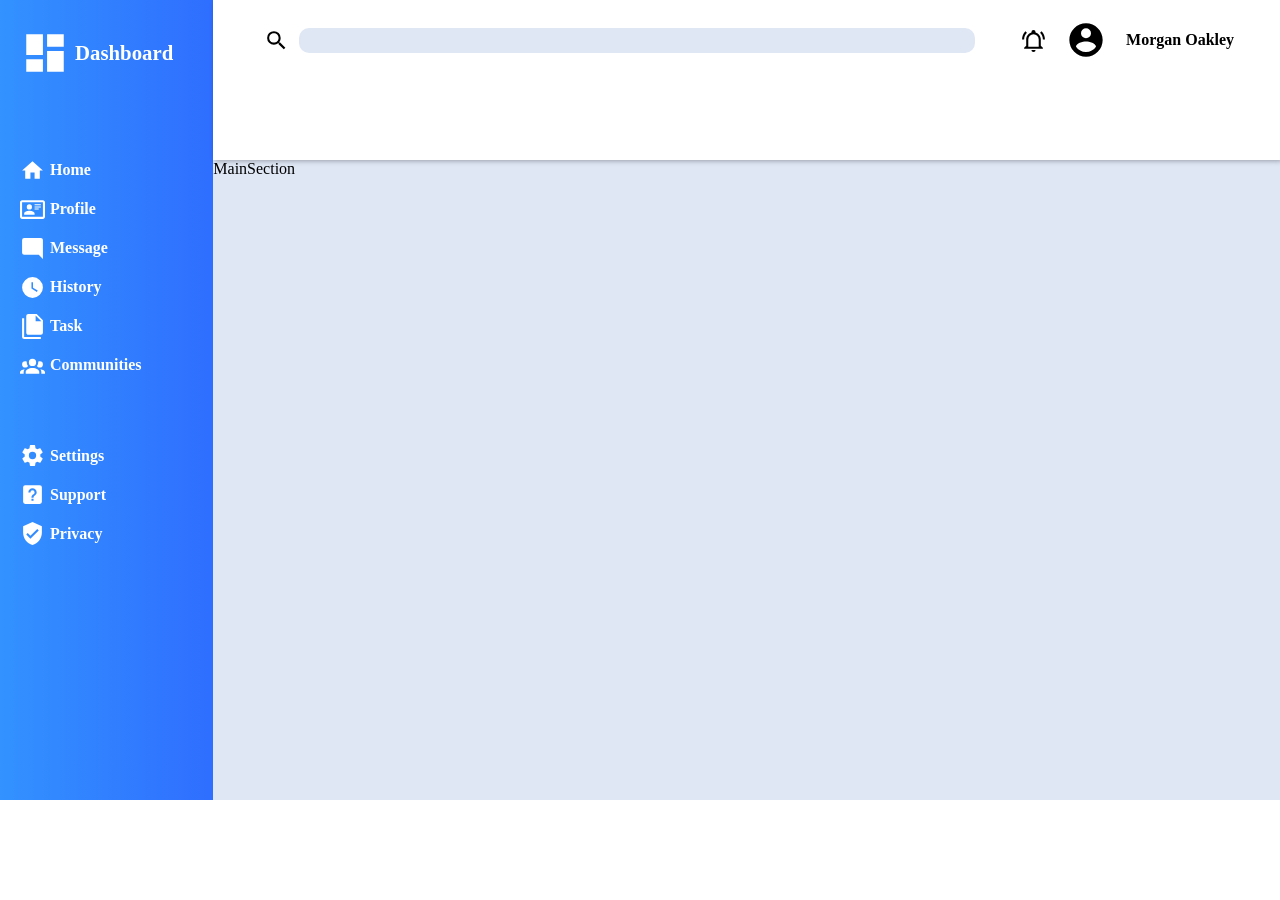
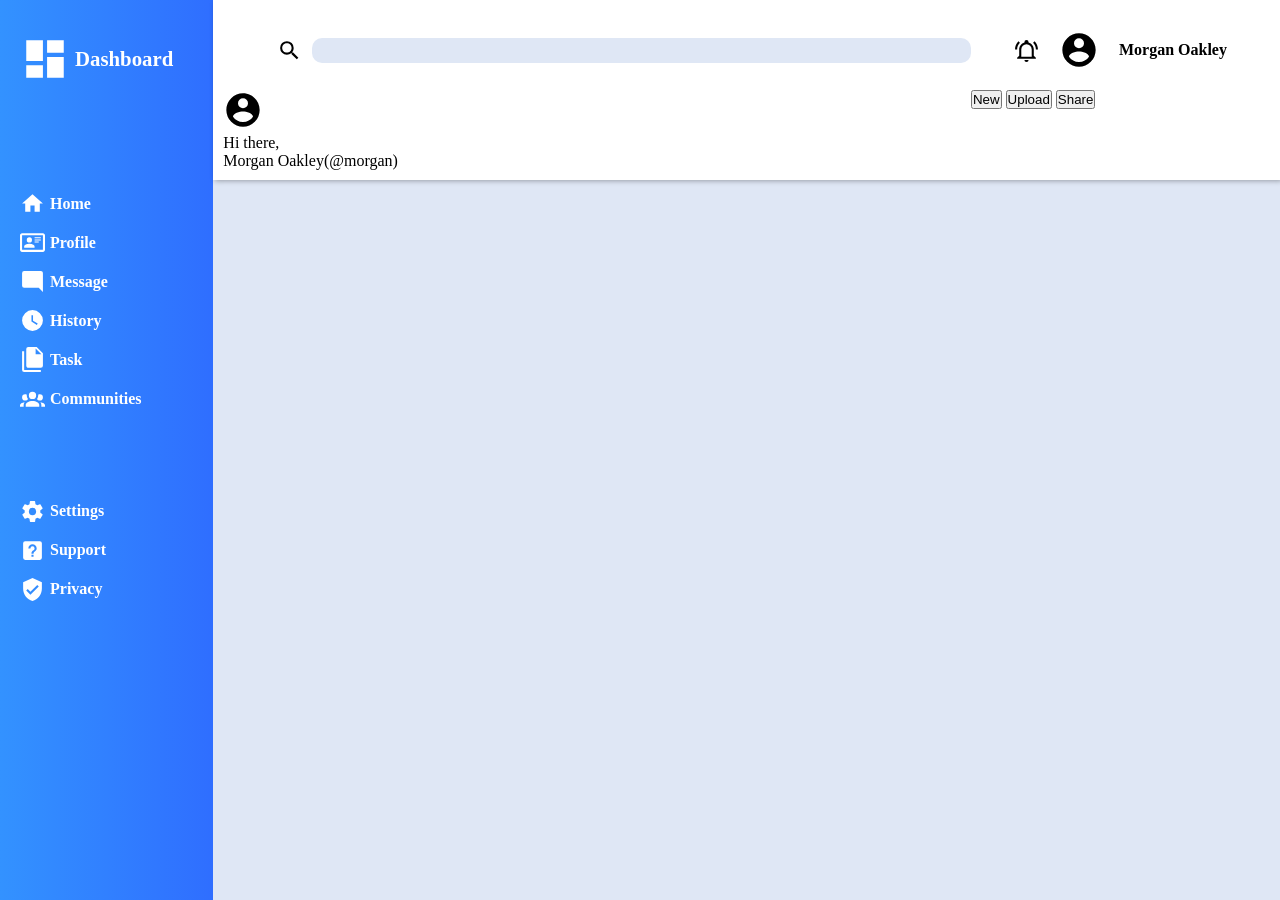
Before and after one commit to LukBlan/dashboard, a plain HTML site: page index.html in a window 1280 px wide. Before the commit the page ends 800 px from the top, so only its background shows below. Drawn offline with Linux system fonts and the light colour scheme.

Commit message:
Add contact section

```diff
--- a/css/styles.css
+++ b/css/styles.css
@@ -54,6 +54,7 @@ aside p {
 }
 
 nav {
+  padding: 10px;
   background-color: white;
   position: relative;
   display: grid;
@@ -74,6 +75,7 @@ nav img {
   grid-template-columns: 1fr 9fr;
   align-items: center;
   gap: 10px;
+  padding-left: 5px;
 }
 
 .search-section input {
--- a/index.html
+++ b/index.html
@@ -42,7 +42,21 @@
         <img src="img/person.svg" alt="Profile icon of a person" class="profile-icon">
         <p>Morgan Oakley</p>
       </div>
+
+      <div class="contact-section">
+        <img src="img/person.svg" alt="Profile icon of a person" class="profile-icon">
+        <div>
+          <p>Hi there,</p>
+          <p>Morgan Oakley(@morgan)</p>
+        </div>
+      </div>
+
+      <div class="navbar-buttons">
+        <button>New</button>
+        <button>Upload</button>
+        <button>Share</button>
+      </div>
     </nav>
-    <section>MainSection</section>
+    <section></section>
   </body>
 </html>
```
